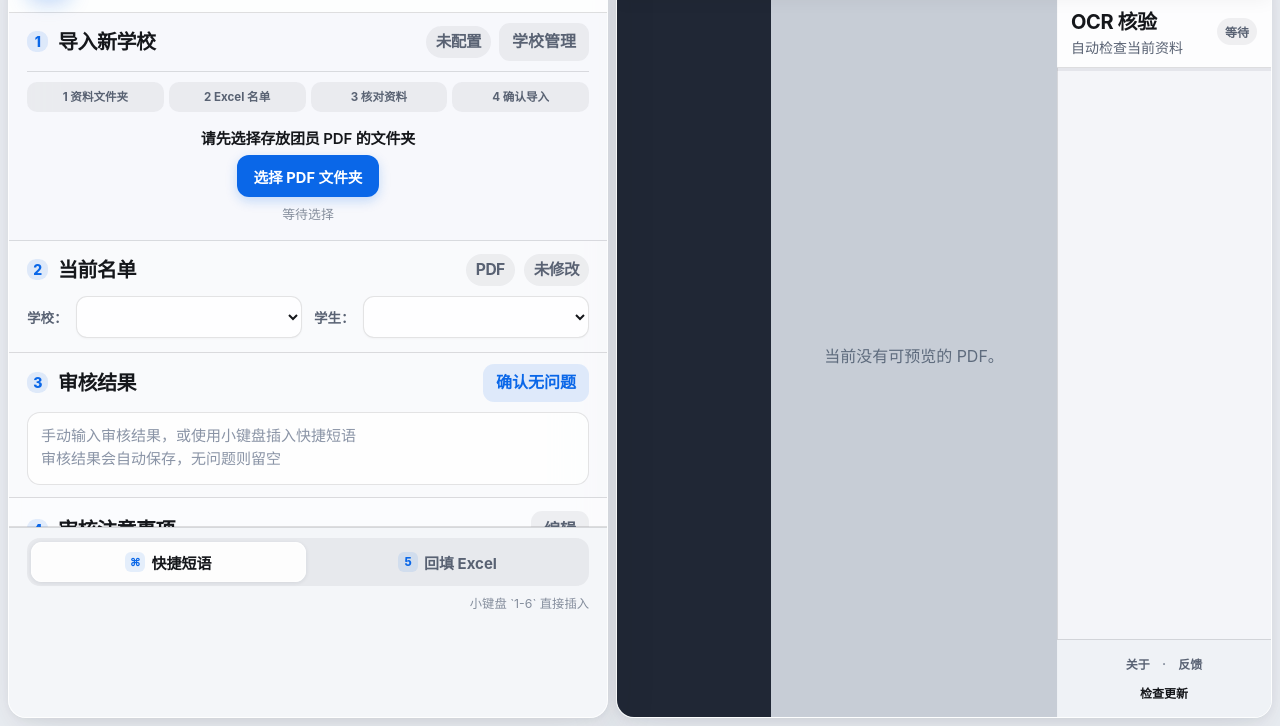
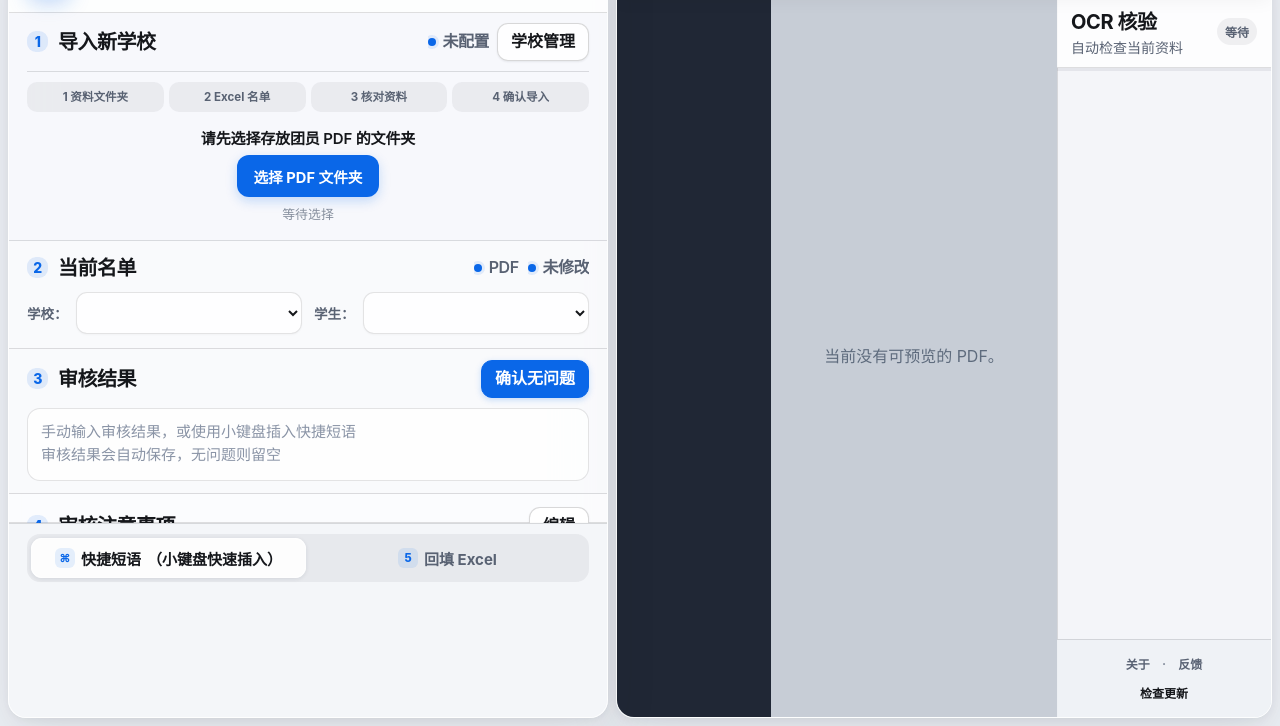
Before and after one commit to jzcangshu/league-review-helper, a website with bundled scripts: page review-web/public/index.html in a window 1280 px wide. Shown: the part 74-800 px from the top of the page. Built offline with nearby package versions, Linux system fonts and the light colour scheme.

Commit message:
强化状态与操作的视觉区分

```diff
--- a/review-web/public/emil-theme.css
+++ b/review-web/public/emil-theme.css
@@ -1563,29 +1563,52 @@ h1 {
 #pdfStatus,
 #saveStatus {
   display: inline-flex;
-  min-height: 32px;
+  min-height: 28px;
   max-width: 15em;
-  padding: 5px 10px;
+  padding: 0;
   align-items: center;
-  border-radius: 999px;
-  background: var(--apple-fill);
+  gap: 7px;
+  border-radius: 0;
+  background: transparent;
   color: var(--apple-secondary);
-  font-size: 0.78em;
-  font-weight: 650;
+  font-size: 0.8em;
+  font-weight: 620;
   line-height: 1.2;
   overflow: hidden;
   text-overflow: ellipsis;
   white-space: nowrap;
 }
 
+#importStatus::before,
+#pdfStatus::before,
+#saveStatus::before {
+  width: 8px;
+  height: 8px;
+  flex: 0 0 8px;
+  border-radius: 50%;
+  background: var(--apple-blue);
+  box-shadow: 0 0 0 3px rgba(10, 103, 232, 0.1);
+  content: "";
+}
+
 #pdfStatus.ok {
-  background: rgba(22, 136, 95, 0.11);
+  background: transparent;
   color: var(--apple-green);
 }
 
+#pdfStatus.ok::before {
+  background: var(--apple-green);
+  box-shadow: 0 0 0 3px rgba(22, 136, 95, 0.1);
+}
+
 #pdfStatus.warn {
-  background: rgba(199, 106, 0, 0.11);
+  background: transparent;
   color: var(--apple-orange);
+}
+
+#pdfStatus.warn::before {
+  background: var(--apple-orange);
+  box-shadow: 0 0 0 3px rgba(199, 106, 0, 0.1);
 }
 
 #manageSchoolsButton,
@@ -1593,19 +1616,21 @@ h1 {
 #editNotesButton {
   min-height: 38px;
   padding: 0 13px;
-  border: 0;
+  border: 1px solid rgba(60, 60, 67, 0.2);
   border-radius: 11px;
-  background: var(--apple-fill);
-  color: var(--apple-secondary);
+  background: rgba(255, 255, 255, 0.88);
+  color: var(--apple-label);
   font-size: 0.8em;
-  font-weight: 660;
-  box-shadow: none;
+  font-weight: 680;
+  box-shadow: 0 1px 2px rgba(24, 32, 47, 0.08);
 }
 
 #manageSchoolsButton:hover,
 #editNotesButton:hover {
-  background: rgba(118, 118, 128, 0.16);
+  border-color: rgba(60, 60, 67, 0.28);
+  background: #fff;
   color: var(--apple-label);
+  box-shadow: 0 2px 6px rgba(24, 32, 47, 0.11);
 }
 
 .left-pane .small-button,
@@ -1772,15 +1797,17 @@ h1 {
 }
 
 #reviewStateButton {
-  border: 0;
-  background: rgba(10, 103, 232, 0.11);
-  color: var(--apple-blue);
+  border-color: var(--apple-blue);
+  background: var(--apple-blue);
+  color: #fff;
+  box-shadow: 0 2px 6px rgba(10, 103, 232, 0.22);
 }
 
 #reviewStateButton.primary,
 #reviewStateButton.primary:hover {
-  background: rgba(10, 103, 232, 0.12);
-  color: var(--apple-blue);
+  border-color: #075fcf;
+  background: #075fcf;
+  color: #fff;
 }
 
 #reviewText {
@@ -1887,6 +1914,12 @@ h1 {
   font-size: 0.82em;
 }
 
+.shortcut-tab-hint {
+  color: inherit;
+  font: inherit;
+  white-space: nowrap;
+}
+
 .shortcut-list {
   gap: 8px 10px;
 }
@@ -2199,15 +2232,33 @@ h1 {
 .ocr-review-item.pending,
 .ocr-review-item.pass,
 .ocr-review-item.fail {
-  background: rgba(255, 255, 255, 0.92);
+  background: rgba(199, 106, 0, 0.1);
+}
+
+.ocr-review-item.pending {
+  box-shadow: 0 1px 3px rgba(24, 32, 47, 0.06), inset 0 0 0 1px rgba(199, 106, 0, 0.24);
 }
 
 .ocr-review-item.pass {
+  background: rgba(22, 136, 95, 0.1);
   box-shadow: 0 1px 3px rgba(24, 32, 47, 0.06), inset 0 0 0 1px rgba(22, 136, 95, 0.22);
 }
 
 .ocr-review-item.fail {
+  background: rgba(217, 45, 32, 0.1);
   box-shadow: 0 1px 3px rgba(24, 32, 47, 0.06), inset 0 0 0 1px rgba(217, 45, 32, 0.24);
+}
+
+.ocr-review-item.pending:hover {
+  background: rgba(199, 106, 0, 0.14);
+}
+
+.ocr-review-item.pass:hover {
+  background: rgba(22, 136, 95, 0.14);
+}
+
+.ocr-review-item.fail:hover {
+  background: rgba(217, 45, 32, 0.14);
 }
 
 .ocr-review-title-row {
--- a/review-web/public/index.html
+++ b/review-web/public/index.html
@@ -126,11 +126,10 @@
 
         <section class="utility-dock" aria-label="审核辅助工具">
           <div class="utility-tabs" role="tablist" aria-label="审核辅助功能">
-            <button id="shortcutToolTab" class="utility-tab active" type="button" role="tab" aria-selected="true" aria-controls="shortcutToolPanel"><span class="tab-icon" aria-hidden="true">⌘</span>快捷短语</button>
+            <button id="shortcutToolTab" class="utility-tab active" type="button" role="tab" aria-selected="true" aria-controls="shortcutToolPanel"><span class="tab-icon" aria-hidden="true">⌘</span>快捷短语<span class="shortcut-tab-hint">（小键盘快速插入）</span></button>
             <button id="exportToolTab" class="utility-tab" type="button" role="tab" aria-selected="false" aria-controls="exportToolPanel"><span class="tab-icon" aria-hidden="true">5</span>回填 Excel</button>
           </div>
           <div id="shortcutToolPanel" class="utility-panel" role="tabpanel" aria-labelledby="shortcutToolTab">
-            <div class="utility-panel-head hint">小键盘 `1-6` 直接插入</div>
             <div id="shortcutList" class="shortcut-list"></div>
           </div>
           <div id="exportToolPanel" class="utility-panel" role="tabpanel" aria-labelledby="exportToolTab" hidden>
```
Also changed, not shown: review-web/test/ui-redesign-contract.test.js (+13 -5 lines).
